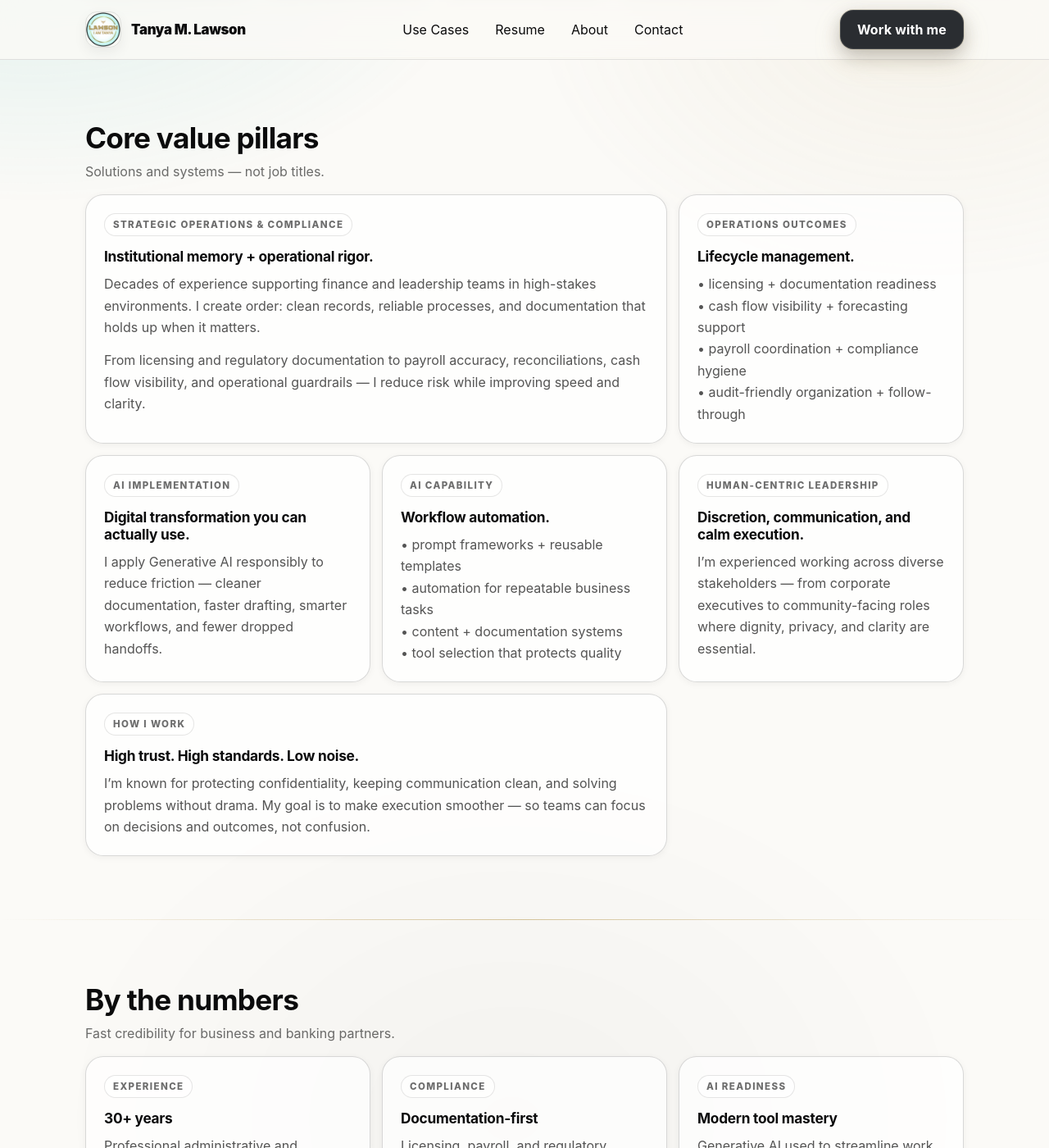
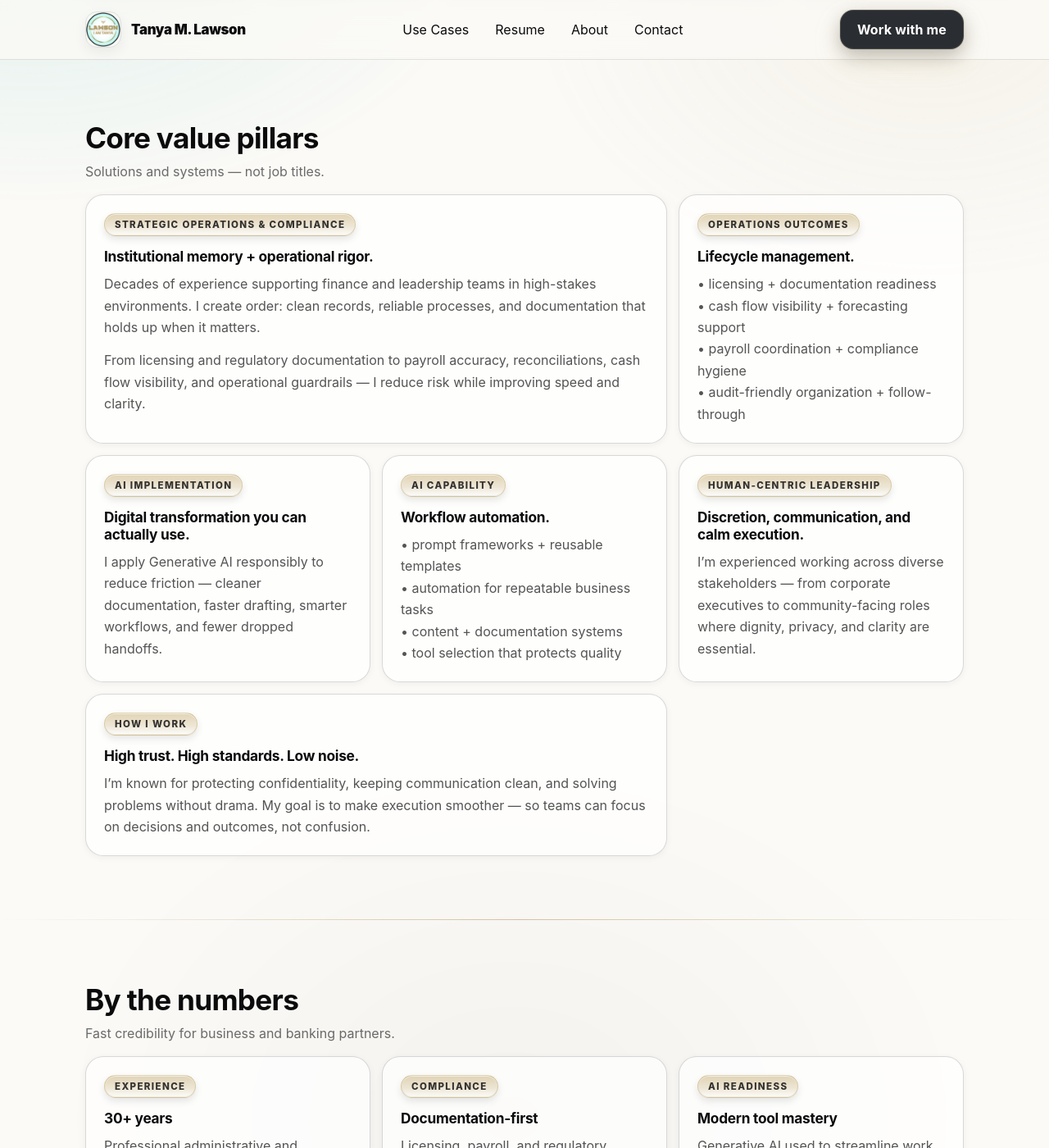
Before and after one commit to TanyaWBM1/TanyaLawson, a Jekyll site: the page built from index.html, in a window 1280 px wide and 1400 px high, scrolled down 919 px. Shown: the whole window at 82% size. Built offline with Jekyll 4.4.1, drawn with Linux system fonts in a browser that asks for light colours.

Commit message:
Update styles.css

```diff
--- a/assets/css/styles.css
+++ b/assets/css/styles.css
@@ -293,17 +293,36 @@ body.page-contact .nav a[href="/contact/"]::after{
   transition: transform .2s ease, box-shadow .2s ease, border-color .2s ease;
 }
 .card:hover{ transform: translateY(-2px); box-shadow: var(--shadow-lg); border-color: rgba(0,0,0,.20); }
+/* =========================================
+   Section eyebrow labels — soft metallic gold
+   (working style / human execution signal)
+   ========================================= */
 .eyebrow{
   display:inline-flex;
-  padding: 6px 10px;
+  padding: 6px 12px;
   border-radius: 999px;
-  border: 1px solid rgba(0,0,0,.10);
-  background: rgba(255,255,255,.55);
-  color: rgba(11,11,12,.60);
+
+  background:
+    linear-gradient(
+      180deg,
+      rgba(201,178,124,.55),
+      rgba(201,178,124,.32) 55%,
+      rgba(251,250,247,.35)
+    );
+
+  border: 1px solid rgba(201,178,124,.55);
+  color: rgba(11,11,12,.82);
+
   font-size: .72rem;
   font-weight: 800;
   letter-spacing: .12em;
   text-transform: uppercase;
+
+  box-shadow:
+    0 4px 10px rgba(0,0,0,.10),
+    inset 0 1px 0 rgba(255,255,255,.55),
+    inset 0 -1px 0 rgba(0,0,0,.06);
+
   margin-bottom: 14px;
 }
 .card strong{ display:block; font-size: 1.08rem; margin-bottom: 10px; letter-spacing: -0.015em; }
```
